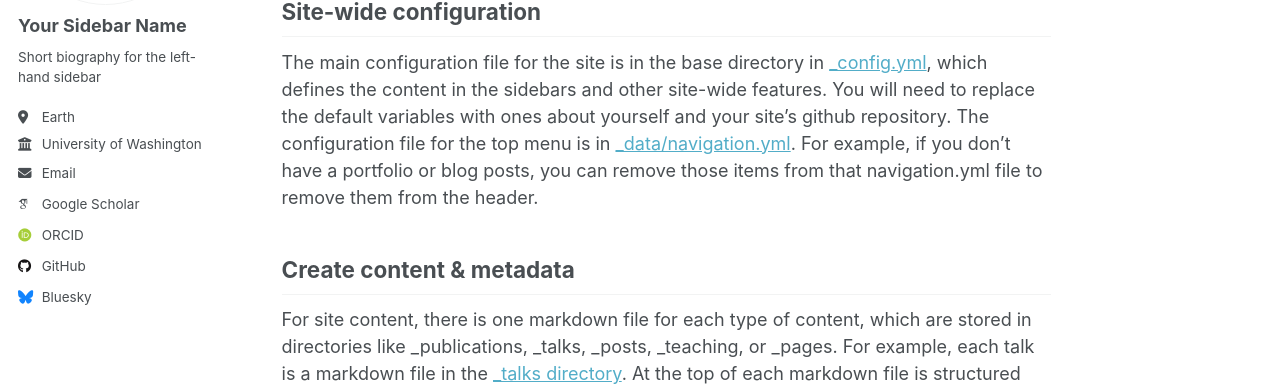
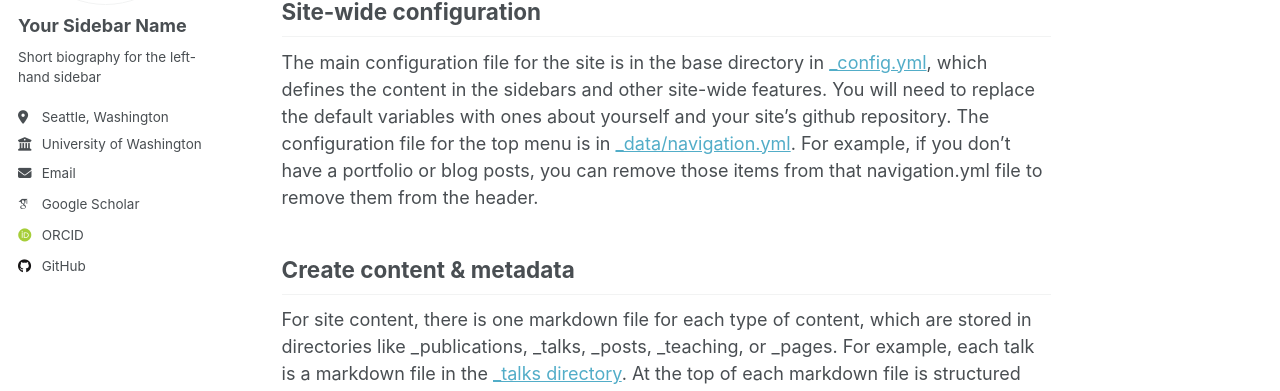
Before and after one commit to Waffelz/Xingyi_Wang, a Jekyll site: the page built from _pages/about.md, in a window 1280 px wide. Shown: the part 269-660 px from the top of the page. Built offline with Jekyll 4.4.1, drawn with Linux system fonts in a browser that asks for light colours; some web fonts are replaced.

Commit message:
Update _config.yml

```diff
--- a/_config.yml
+++ b/_config.yml
@@ -26,7 +26,7 @@ author:
   name             : "Your Sidebar Name"
   pronouns         : # example: "she/her"
   bio              : "Short biography for the left-hand sidebar"
-  location         : "Earth"
+  location         : "Seattle, Washington"
   employer         : "University of Washington"
   uri              : # URL
   email            : "xingyiw@uw.edu"
@@ -44,12 +44,11 @@ author:
   bitbucket        : # Username - Update with your username on the site
   codepen          : # Username
   dribbble         : # Username
-  github           : "academicpages"
+  github           : "Waffelz"
   kaggle           : # Username
   stackoverflow    : # User number or user number and name (i.e., use "1" or "1/jeff-atwood")
 
   # Social media
-  bluesky          : "bsky.app" # Replace this with you Bluesky username
   facebook         : # Username
   flickr           : # Username
   foursquare       : # Username
```
